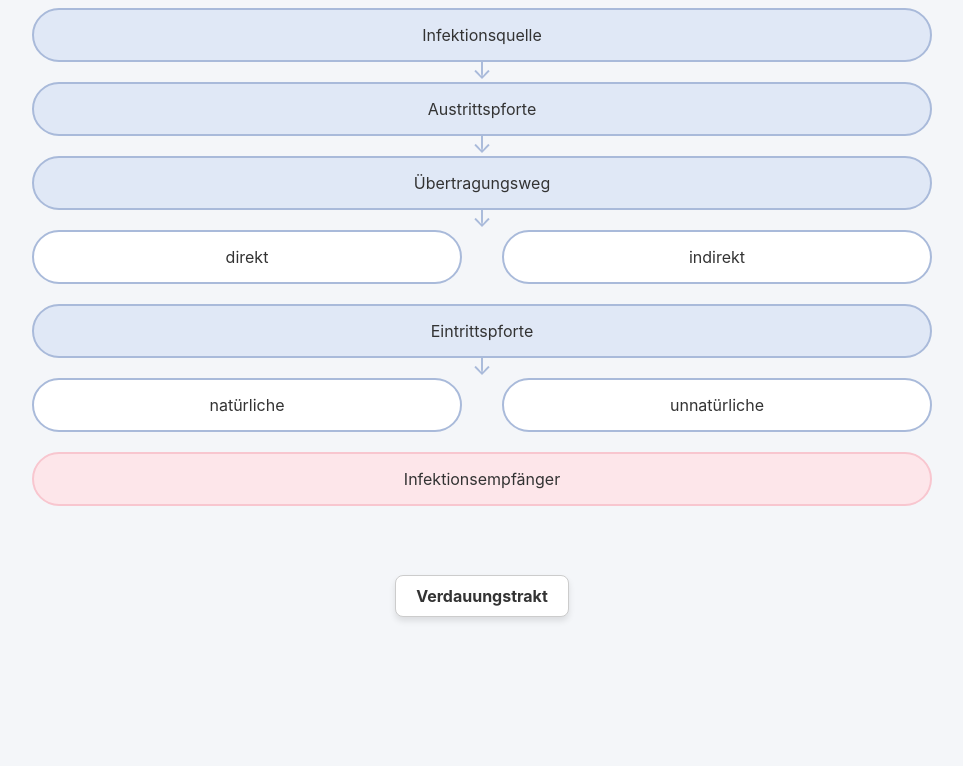
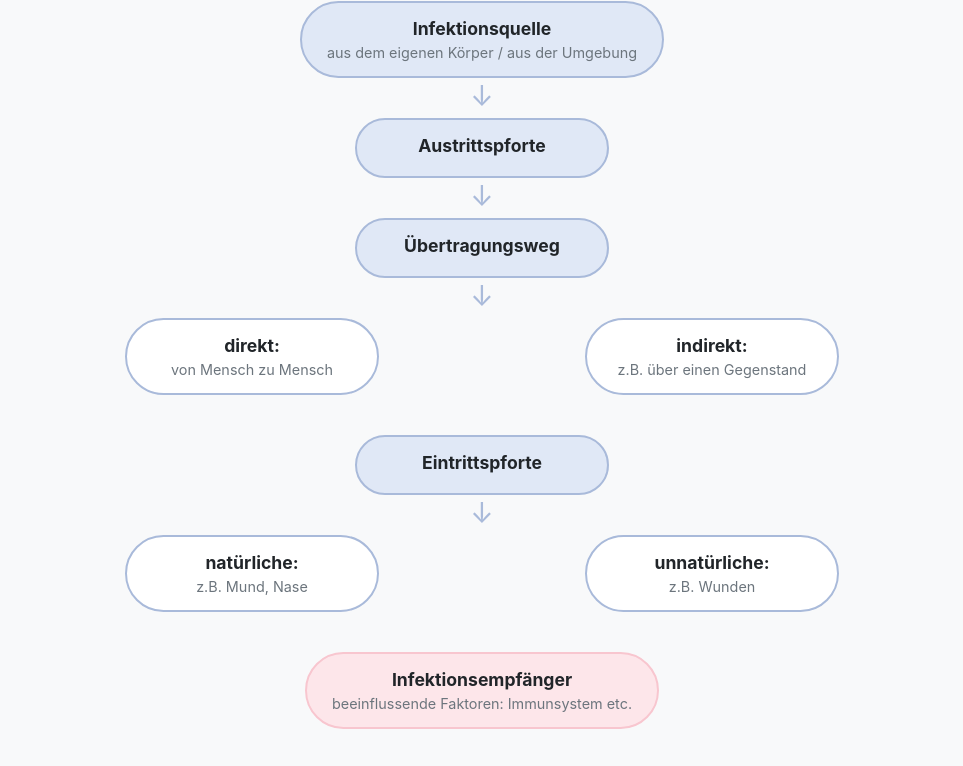
Before and after one commit to DJufer1/Infektionskette, a plain HTML site: page index2.html in a window 1280 px wide. Shown: the part 119-885 px from the top of the page, without its empty margins (158-1121 px from the left). Before the commit the page ends 800 px from the top, so only its background shows below. Drawn offline with Linux system fonts and the light colour scheme.

Commit message:
Update index2.html

```diff
--- a/index2.html
+++ b/index2.html
@@ -7,12 +7,13 @@
     <style>
         /* Grundlegende Stile und Schriftarten */
         :root {
-            --color-background: #f4f6f9;
+            --color-background: #f8f9fa;
             --color-box-blue: #e0e8f6;
             --color-box-blue-border: #a9bada;
             --color-box-pink: #fde6ea;
             --color-box-pink-border: #f8c6cf;
-            --color-text: #333;
+            --color-text-main: #212529;
+            --color-text-sub: #6c757d;
             --color-arrow: #a9bada;
             --color-correct: #28a745;
             --color-incorrect: #dc3545;
@@ -23,11 +24,10 @@
         body {
             font-family: -apple-system, BlinkMacSystemFont, "Segoe UI", Roboto, Helvetica, Arial, sans-serif;
             background-color: var(--color-background);
-            color: var(--color-text);
+            color: var(--color-text-main);
             display: flex;
-            justify-content: center;
+            flex-direction: column;
             align-items: center;
-            flex-direction: column;
             min-height: 100vh;
             margin: 0;
             padding: 20px;
@@ -36,36 +36,77 @@
 
         h1 {
             text-align: center;
-            color: var(--color-text);
+            margin-bottom: 40px;
         }
 
-        /* Hauptcontainer für das Diagramm und die Karten */
+        /* Hauptcontainer */
         .app-container {
-            position: relative;
             width: 100%;
             max-width: 900px;
         }
 
-        /* Das Diagramm-Layout */
+        /* Neues Diagramm-Layout mit Flexbox */
         .diagramm {
-            display: grid;
-            grid-template-columns: 1fr 1fr;
-            grid-template-rows: auto auto auto auto auto;
-            gap: 20px 40px;
+            display: flex;
+            flex-direction: column;
+            align-items: center;
+            gap: 40px; /* Abstand zwischen den Reihen */
+        }
+
+        .diagramm-row {
+            display: flex;
+            justify-content: center;
             width: 100%;
-            margin-bottom: 20px; /* Abstand zu den Karten */
+            position: relative;
+        }
+
+        .diagramm-row-split {
+            display: flex;
+            justify-content: space-around;
+            width: 100%;
+            gap: 20px;
+            position: relative;
+        }
+
+        /* Pfeile zwischen den Reihen */
+        .diagramm-row::after {
+            content: '↓';
+            position: absolute;
+            bottom: -35px;
+            left: 50%;
+            transform: translateX(-50%);
+            font-size: 28px;
+            color: var(--color-arrow);
+        }
+
+        /* Kein Pfeil nach der letzten Box */
+        .diagramm-row:last-child::after {
+            content: '';
         }
 
         /* Allgemeine Stile für die Boxen im Diagramm */
         .diagramm-box {
-            padding: 15px;
+            padding: 15px 25px;
             border: 2px solid;
             border-radius: 50px; /* Ovale Form */
             text-align: center;
-            position: relative;
             transition: transform 0.2s ease, box-shadow 0.2s ease;
-            cursor: help; /* Zeigt an, dass es eine Erklärung gibt */
+            cursor: help;
             background-color: #fff;
+            min-width: 200px;
+            flex-grow: 0;
+            flex-shrink: 1;
+        }
+
+        .diagramm-box h3 {
+            margin: 0 0 5px 0;
+            font-size: 1.1em;
+        }
+
+        .diagramm-box p {
+            margin: 0;
+            font-size: 0.9em;
+            color: var(--color-text-sub);
         }
 
         .diagramm-box.target-active {
@@ -73,66 +114,26 @@
             box-shadow: 0 0 15px rgba(0, 100, 255, 0.5);
         }
 
-        .diagramm-box.feedback-correct {
-            animation: flash-green 0.5s ease;
-        }
+        .diagramm-box.feedback-correct { animation: flash-green 0.5s ease; }
+        .diagramm-box.feedback-incorrect { animation: flash-red 0.5s ease; }
 
-        .diagramm-box.feedback-incorrect {
-            animation: flash-red 0.5s ease;
-        }
-
-        /* Pfeile zwischen den Boxen */
-        .diagramm-box::after {
-            content: '↓';
-            position: absolute;
-            bottom: -25px;
-            left: 50%;
-            transform: translateX(-50%);
-            font-size: 24px;
-            color: var(--color-arrow);
-        }
-
-        /* Spezifische Positionierung und Farben */
-        #quelle {
-            grid-column: 1 / -1; /* Umspannt beide Spalten */
+        /* Spezifische Farben und Stile */
+        #quelle, #austrittspforte, #uebertragung, #eintrittspforte {
             background-color: var(--color-box-blue);
             border-color: var(--color-box-blue-border);
         }
-        #austrittspforte {
-            grid-column: 1 / -1;
-            background-color: var(--color-box-blue);
-            border-color: var(--color-box-blue-border);
+        #direkt, #indirekt, #natuerliche, #unnatuerliche {
+             border-color: var(--color-box-blue-border);
         }
-        #uebertragung {
-            grid-column: 1 / -1;
-            background-color: var(--color-box-blue);
-            border-color: var(--color-box-blue-border);
-        }
-        #direkt { grid-column: 1; border-color: var(--color-box-blue-border); }
-        #indirekt { grid-column: 2; border-color: var(--color-box-blue-border); }
-        #direkt::after, #indirekt::after { content: ''; } /* Keine Pfeile hier */
-
-        #eintrittspforte {
-            grid-column: 1 / -1;
-            background-color: var(--color-box-blue);
-            border-color: var(--color-box-blue-border);
-        }
-        #natuerliche { grid-column: 1; border-color: var(--color-box-blue-border); }
-        #unnatuerliche { grid-column: 2; border-color: var(--color-box-blue-border); }
-        #natuerliche::after, #unnatuerliche::after { content: ''; }
-
         #empfaenger {
-            grid-column: 1 / -1;
             background-color: var(--color-box-pink);
             border-color: var(--color-box-pink-border);
         }
-        #empfaenger::after { content: ''; } /* Letztes Element hat keinen Pfeil */
-
 
         /* Karten-Container und Stil */
         .karten-container {
-            margin-top: 30px;
-            min-height: 80px; /* Platz für die Karte */
+            margin-top: 40px;
+            min-height: 80px;
             display: flex;
             justify-content: center;
             align-items: center;
@@ -148,18 +149,13 @@
             font-size: 1em;
             font-weight: bold;
             text-align: center;
-            user-select: none; /* Verhindert Textauswahl beim Ziehen */
+            user-select: none;
             transition: visibility 0.2s, transform 0.2s ease;
         }
+        .karte:active { cursor: grabbing; }
 
-        .karte:active {
-            cursor: grabbing;
-        }
-
-        /* Tooltip für Hover-Erklärungen */
-        [data-tooltip] {
-            position: relative;
-        }
+        /* Tooltip */
+        [data-tooltip] { position: relative; }
         [data-tooltip]::before {
             content: attr(data-tooltip);
             position: absolute;
@@ -168,94 +164,56 @@
             padding: 8px 12px;
             border-radius: 6px;
             font-size: 0.9em;
-            white-space: pre-wrap; /* Erhält Zeilenumbrüche und bricht lange Zeilen um */
+            white-space: pre-wrap;
             width: max-content;
             max-width: 250px;
             z-index: 10;
-
             bottom: 110%;
             left: 50%;
             transform: translateX(-50%);
-
             opacity: 0;
             transition: opacity 0.2s;
             pointer-events: none;
         }
-        [data-tooltip]:hover::before {
-            opacity: 1;
-        }
+        [data-tooltip]:hover::before { opacity: 1; }
 
         /* Erfolgsmeldung */
         .erfolgs-overlay {
-            position: fixed;
-            top: 0;
-            left: 0;
-            width: 100%;
-            height: 100%;
+            position: fixed; top: 0; left: 0; width: 100%; height: 100%;
             background-color: rgba(0, 0, 0, 0.7);
-            display: flex;
-            justify-content: center;
-            align-items: center;
-            z-index: 100;
-            visibility: hidden;
-            opacity: 0;
+            display: flex; justify-content: center; align-items: center;
+            z-index: 100; visibility: hidden; opacity: 0;
             transition: visibility 0s 0.3s, opacity 0.3s;
         }
+        .erfolgs-overlay.sichtbar { visibility: visible; opacity: 1; transition: opacity 0.3s; }
+        .erfolgs-box {
+            background: white; padding: 40px; border-radius: 10px;
+            text-align: center; box-shadow: 0 5px 15px rgba(0,0,0,0.3);
+        }
+        .erfolgs-box h2 { color: var(--color-correct); margin-top: 0; }
+        #neustart-btn {
+            padding: 10px 20px; font-size: 1em;
+            background-color: var(--color-box-blue-border);
+            border: none; color: var(--color-text-main); border-radius: 5px;
+            cursor: pointer; transition: background-color 0.2s;
+        }
+        #neustart-btn:hover { background-color: #92a7c9; }
 
-        .erfolgs-overlay.sichtbar {
-            visibility: visible;
-            opacity: 1;
-            transition: opacity 0.3s;
-        }
+        /* Animationen */
+        @keyframes flash-green { 50% { background-color: var(--color-correct); color: white; } }
+        @keyframes flash-red { 50% { background-color: var(--color-incorrect); color: white; } }
 
-        .erfolgs-box {
-            background: white;
-            padding: 40px;
-            border-radius: 10px;
-            text-align: center;
-            box-shadow: 0 5px 15px rgba(0,0,0,0.3);
-        }
-
-        .erfolgs-box h2 {
-            color: var(--color-correct);
-            margin-top: 0;
-        }
-
-        #neustart-btn {
-            padding: 10px 20px;
-            font-size: 1em;
-            background-color: var(--color-box-blue-border);
-            border: none;
-            color: var(--color-text);
-            border-radius: 5px;
-            cursor: pointer;
-            transition: background-color 0.2s;
-        }
-        #neustart-btn:hover {
-            background-color: #92a7c9;
-        }
-
-        /* Animationen für Feedback */
-        @keyframes flash-green {
-            50% { background-color: var(--color-correct); color: white; }
-        }
-        @keyframes flash-red {
-            50% { background-color: var(--color-incorrect); color: white; }
-        }
-
-        /* Responsive Design für kleinere Bildschirme */
+        /* Responsive Design */
         @media (max-width: 600px) {
-            body { padding: 10px; }
             h1 { font-size: 1.5em; }
-            .diagramm {
-                grid-template-columns: 1fr;
-                gap: 35px 0;
+            .diagramm-row-split { flex-direction: column; align-items: center; gap: 40px; }
+            .diagramm-row-split .diagramm-box { width: 80%; }
+            .diagramm-row-split .diagramm-box:first-child::after {
+                 content: '↓'; position: absolute; bottom: -35px; left: 50%;
+                 transform: translateX(-50%); font-size: 28px; color: var(--color-arrow);
             }
             #uebertragung, #eintrittspforte { display: none; }
-            .diagramm-box::after { bottom: -30px; }
-            #austrittspforte::after, #indirekt::after, #unnatuerliche::after { content: '↓'; }
         }
-
     </style>
 </head>
 <body>
@@ -264,15 +222,47 @@
 
     <div class="app-container">
         <div class="diagramm">
-            <div id="quelle" class="diagramm-box drop-zone" data-tooltip="Der Ursprung der Krankheitserreger.">Infektionsquelle</div>
-            <div id="austrittspforte" class="diagramm-box drop-zone" data-tooltip="Hier verlassen die Erreger die Quelle.">Austrittspforte</div>
-            <div id="uebertragung" class="diagramm-box" data-tooltip="Der Weg der Erreger von der Quelle zum Empfänger.">Übertragungsweg</div>
-            <div id="direkt" class="diagramm-box drop-zone" data-tooltip="Von Mensch zu Mensch.">direkt</div>
-            <div id="indirekt" class="diagramm-box drop-zone" data-tooltip="Über Gegenstände, Tiere oder Lebensmittel.">indirekt</div>
-            <div id="eintrittspforte" class="diagramm-box" data-tooltip="Hier dringen die Erreger in den neuen Wirt ein.">Eintrittspforte</div>
-            <div id="natuerliche" class="diagramm-box drop-zone" data-tooltip="Natürliche Körperöffnungen.">natürliche</div>
-            <div id="unnatuerliche" class="diagramm-box drop-zone" data-tooltip="Durch Verletzungen der Haut.">unnatürliche</div>
-            <div id="empfaenger" class="diagramm-box drop-zone" data-tooltip="Die Person, die krank wird.">Infektionsempfänger</div>
+            <div class="diagramm-row">
+                <div id="quelle" class="diagramm-box drop-zone" data-tooltip="Der Ursprung der Krankheitserreger.">
+                    <h3>Infektionsquelle</h3>
+                    <p>aus dem eigenen Körper / aus der Umgebung</p>
+                </div>
+            </div>
+            <div class="diagramm-row">
+                 <div id="austrittspforte" class="diagramm-box drop-zone" data-tooltip="Hier verlassen die Erreger die Quelle."><h3>Austrittspforte</h3></div>
+            </div>
+            <div class="diagramm-row">
+                 <div id="uebertragung" class="diagramm-box"><h3>Übertragungsweg</h3></div>
+            </div>
+            <div class="diagramm-row-split">
+                <div id="direkt" class="diagramm-box drop-zone" data-tooltip="Von Mensch zu Mensch.">
+                    <h3>direkt:</h3>
+                    <p>von Mensch zu Mensch</p>
+                </div>
+                <div id="indirekt" class="diagramm-box drop-zone" data-tooltip="Über Gegenstände, Tiere oder Lebensmittel.">
+                    <h3>indirekt:</h3>
+                    <p>z.B. über einen Gegenstand</p>
+                </div>
+            </div>
+             <div class="diagramm-row">
+                 <div id="eintrittspforte" class="diagramm-box drop-zone" data-tooltip="Hier dringen die Erreger in den neuen Wirt ein."><h3>Eintrittspforte</h3></div>
+            </div>
+            <div class="diagramm-row-split">
+                 <div id="natuerliche" class="diagramm-box drop-zone" data-tooltip="Natürliche Körperöffnungen.">
+                     <h3>natürliche:</h3>
+                     <p>z.B. Mund, Nase</p>
+                </div>
+                 <div id="unnatuerliche" class="diagramm-box drop-zone" data-tooltip="Durch Verletzungen der Haut.">
+                     <h3>unnatürliche:</h3>
+                     <p>z.B. Wunden</p>
+                </div>
+            </div>
+            <div class="diagramm-row">
+                <div id="empfaenger" class="diagramm-box drop-zone" data-tooltip="Die Person, die krank wird.">
+                    <h3>Infektionsempfänger</h3>
+                    <p>beeinflussende Faktoren: Immunsystem etc.</p>
+                </div>
+            </div>
         </div>
     </div>
 
@@ -286,58 +276,59 @@
         </div>
     </div>
 
-    <!-- Audio-Elemente direkt im HTML für bessere Kompatibilität -->
-    <audio id="sound-correct" src="https://actions.google.com/sounds/v1/events/ping.ogg" preload="auto"></audio>
-    <audio id="sound-incorrect" src="https://www.soundjay.com/buttons/sounds/button-10.mp3" preload="auto"></audio>
+    <audio id="sound-correct" src="https://actions.google.com/sounds/v1/events/ping.ogg" preload="none"></audio>
+    <audio id="sound-incorrect" src="https://www.soundjay.com/buttons/sounds/button-10.mp3" preload="none"></audio>
 
     <script>
         document.addEventListener('DOMContentLoaded', () => {
-            // ----- DATEN -----
             const begriffePool = [
-                // Infektionsquelle
                 { text: "Mensch mit ansteckender Krankheit", targetId: "quelle" },
-                // Austrittspforte
                 { text: "Atemwege (Husten, Niesen)", targetId: "austrittspforte" },
                 { text: "Wunde (mit Blut oder Sekret)", targetId: "austrittspforte" },
                 { text: "Darm (mit dem Stuhl)", targetId: "austrittspforte" },
                 { text: "Haut (z.B. bei Hautpilz)", targetId: "austrittspforte" },
-                // Übertragungsweg (direkt)
                 { text: "Hände schütteln", targetId: "direkt" },
                 { text: "Tröpfcheninfektion", targetId: "direkt" },
                 { text: "Sexueller Kontakt", targetId: "direkt" },
                 { text: "Von Mutter auf Kind", targetId: "direkt" },
-                // Übertragungsweg (indirekt)
                 { text: "Türklinke (Schmierinfektion)", targetId: "indirekt" },
                 { text: "Schmutzige Oberfläche", targetId: "indirekt" },
                 { text: "Nicht gereinigter Blutdruckapparat", targetId: "indirekt" },
                 { text: "Kontaminierte Nadeln", targetId: "indirekt" },
-                // Eintrittspforte (natürliche)
                 { text: "Mund und Nase", targetId: "natuerliche" },
                 { text: "Augenbindehaut", targetId: "natuerliche" },
                 { text: "Harnröhre", targetId: "natuerliche" },
                 { text: "Verdauungstrakt", targetId: "natuerliche" },
-                // Eintrittspforte (unnatürliche)
                 { text: "Hautverletzung / Wunde", targetId: "unnatuerliche" },
                 { text: "Stichverletzung (Nadel)", targetId: "unnatuerliche" },
                 { text: "Operationswunde", targetId: "unnatuerliche" },
                 { text: "Katheterzugang", targetId: "unnatuerliche" },
-                // Infektionsempfänger
                 { text: "Person, welche sich ansteckt", targetId: "empfaenger" },
             ];
             let verbleibendeBegriffe = [];
 
-            // ----- DOM-ELEMENTE -----
             const kartenContainer = document.getElementById('karten-container');
             const dropZones = document.querySelectorAll('.drop-zone');
             const erfolgsOverlay = document.getElementById('erfolgs-overlay');
             const neustartBtn = document.getElementById('neustart-btn');
-            // Audio-Elemente aus dem HTML holen
             const soundCorrect = document.getElementById('sound-correct');
             const soundIncorrect = document.getElementById('sound-incorrect');
 
             let aktuelleKarte = null;
+            let audioUnlocked = false;
 
-            // ----- FUNKTIONEN -----
+            // Funktion um Audio bei erster Nutzerinteraktion freizuschalten
+            function unlockAudio() {
+                if (audioUnlocked) return;
+                soundCorrect.load();
+                soundIncorrect.load();
+                audioUnlocked = true;
+                document.body.removeEventListener('mousedown', unlockAudio);
+                document.body.removeEventListener('touchstart', unlockAudio);
+            }
+            document.body.addEventListener('mousedown', unlockAudio);
+            document.body.addEventListener('touchstart', unlockAudio);
+
             function shuffleArray(array) {
                 for (let i = array.length - 1; i > 0; i--) {
                     const j = Math.floor(Math.random() * (i + 1));
@@ -346,11 +337,7 @@
             }
 
             function zeigeNaechsteKarte() {
-                if (aktuelleKarte) {
-                    aktuelleKarte.remove();
-                    aktuelleKarte = null;
-                }
-
+                if (aktuelleKarte) aktuelleKarte.remove();
                 if (verbleibendeBegriffe.length === 0) {
                     zeigeErfolgsmeldung();
                     return;
@@ -377,7 +364,6 @@
                 zeigeNaechsteKarte();
             }
 
-            // ----- EVENT HANDLER -----
             function handleDragStart(e) {
                 e.dataTransfer.setData('text/plain', e.target.dataset.targetId);
                 e.dataTransfer.effectAllowed = 'move';
@@ -385,7 +371,6 @@
 
             function handleDragOver(e) {
                 e.preventDefault();
-                e.dataTransfer.dropEffect = 'move';
                 this.classList.add('target-active');
             }
 
@@ -396,31 +381,24 @@
             function handleDrop(e) {
                 e.preventDefault();
                 this.classList.remove('target-active');
-
                 if (!aktuelleKarte) return;
 
                 const draggedTargetId = e.dataTransfer.getData('text/plain');
                 const dropZoneId = this.id;
 
                 if (draggedTargetId === dropZoneId) {
-                    // RICHTIG
-                    soundCorrect.currentTime = 0; // Sound zurücksetzen
+                    soundCorrect.currentTime = 0;
                     soundCorrect.play();
                     this.classList.add('feedback-correct');
                     aktuelleKarte.style.visibility = 'hidden';
-
                     setTimeout(() => {
                         this.classList.remove('feedback-correct');
                         zeigeNaechsteKarte();
                     }, 500);
-
                 } else {
-                    // FALSCH
-                    soundIncorrect.currentTime = 0; // Sound zurücksetzen
+                    soundIncorrect.currentTime = 0;
                     soundIncorrect.play();
                     this.classList.add('feedback-incorrect');
-
-                    // Wackel-Animation
                     aktuelleKarte.style.transform = 'translateX(-10px)';
                      setTimeout(() => {
                         aktuelleKarte.style.transform = 'translateX(10px)';
@@ -428,14 +406,10 @@
                             aktuelleKarte.style.transform = 'translateX(0px)';
                         }, 100);
                     }, 100);
-
-                    setTimeout(() => {
-                        this.classList.remove('feedback-incorrect');
-                    }, 500);
+                    setTimeout(() => this.classList.remove('feedback-incorrect'), 500);
                 }
             }
 
-            // ----- EVENT LISTENERS ZUWEISEN -----
             dropZones.forEach(zone => {
                 zone.addEventListener('dragover', handleDragOver);
                 zone.addEventListener('dragleave', handleDragLeave);
@@ -443,8 +417,6 @@
             });
 
             neustartBtn.addEventListener('click', init);
-
-            // ----- SPIEL STARTEN -----
             init();
         });
     </script>
```
